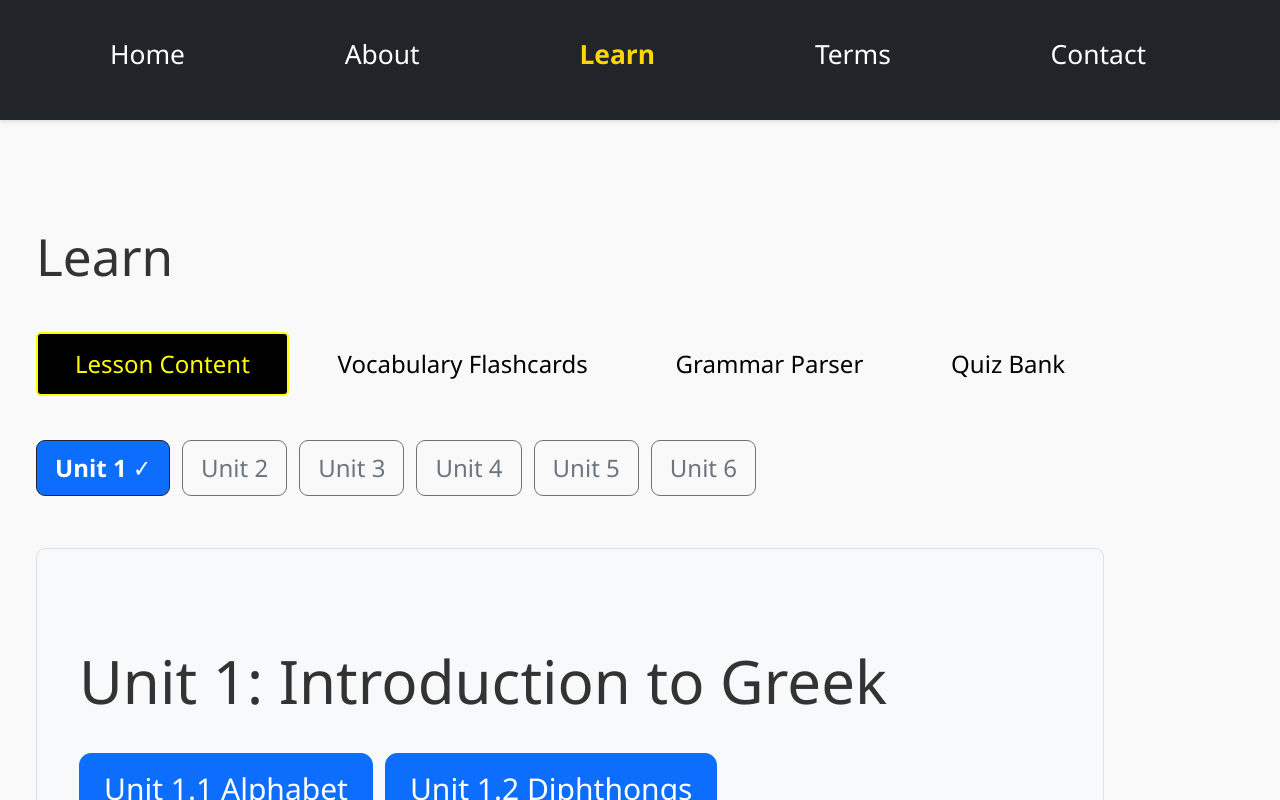
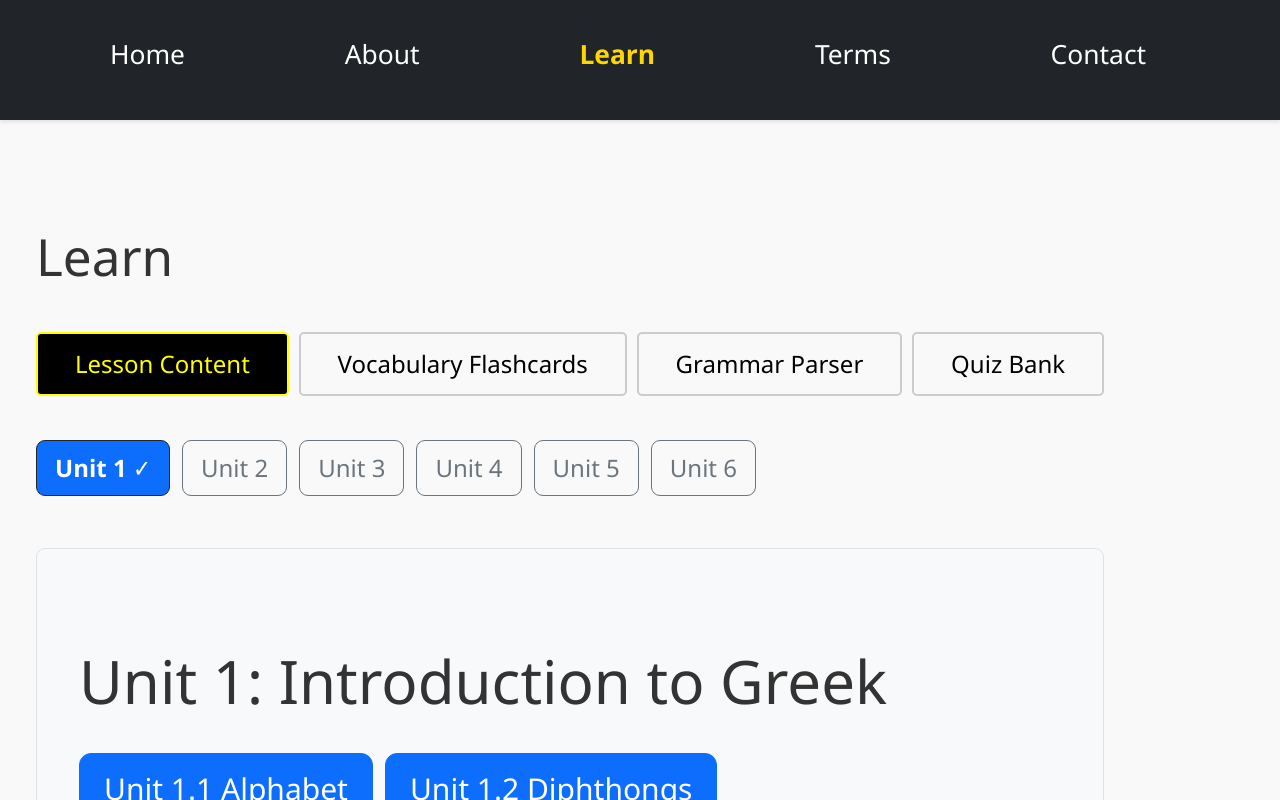
Before and after one commit to SandraF1/KoineGreek, a React (Vite) app in the folder frontend/: page /KoineGreek/learn in a window 1280 px wide. Shown: the top 800 px of the page. Built offline with nearby package versions, Linux system fonts and the light colour scheme.

Commit message:
Section buttons 2

```diff
--- a/frontend/src/styles/global.css
+++ b/frontend/src/styles/global.css
@@ -79,18 +79,18 @@ body {
 .section-buttons button {
   padding: 0.5rem 1rem;
   border-radius: 5px;
-  border: 2px solid transparent; /* keep thickness same for all buttons */
+  border: 2px solid #ccc; /* same thickness for all */
   background-color: #f9f9f9;
   color: black;
   cursor: pointer;
   transition: all 0.2s ease;
-  flex: 1 1 auto;
+  flex: 1 1 auto; /* responsive */
   min-width: 80px;
-  box-sizing: border-box; /* ensures border doesn't change size */
+  box-sizing: border-box;
 }
 
 .section-buttons button.active {
-  border-color: #ffff00; /* only change color, not thickness */
+  border-color: #ffff00; /* just change color */
   background-color: #000000;
   color: #ffff00;
 }
```
